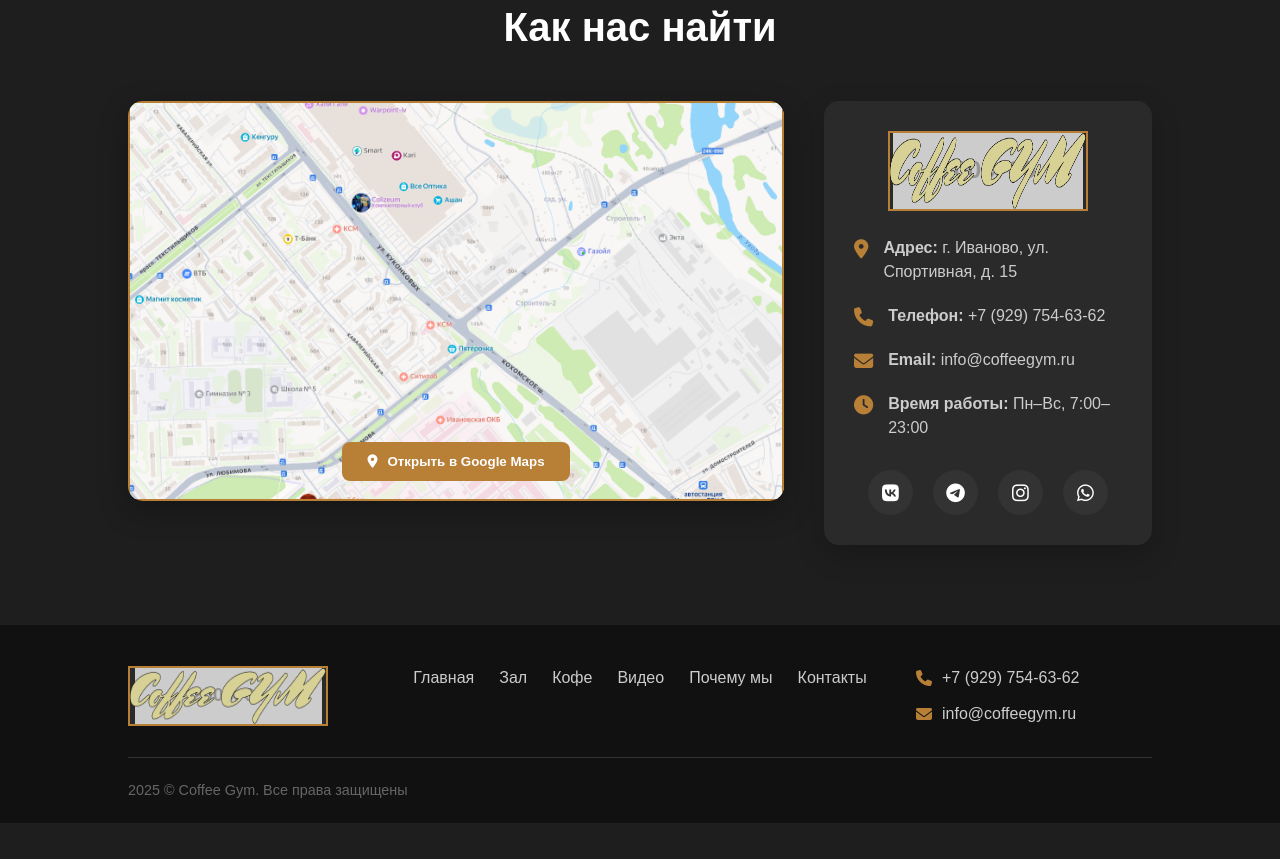
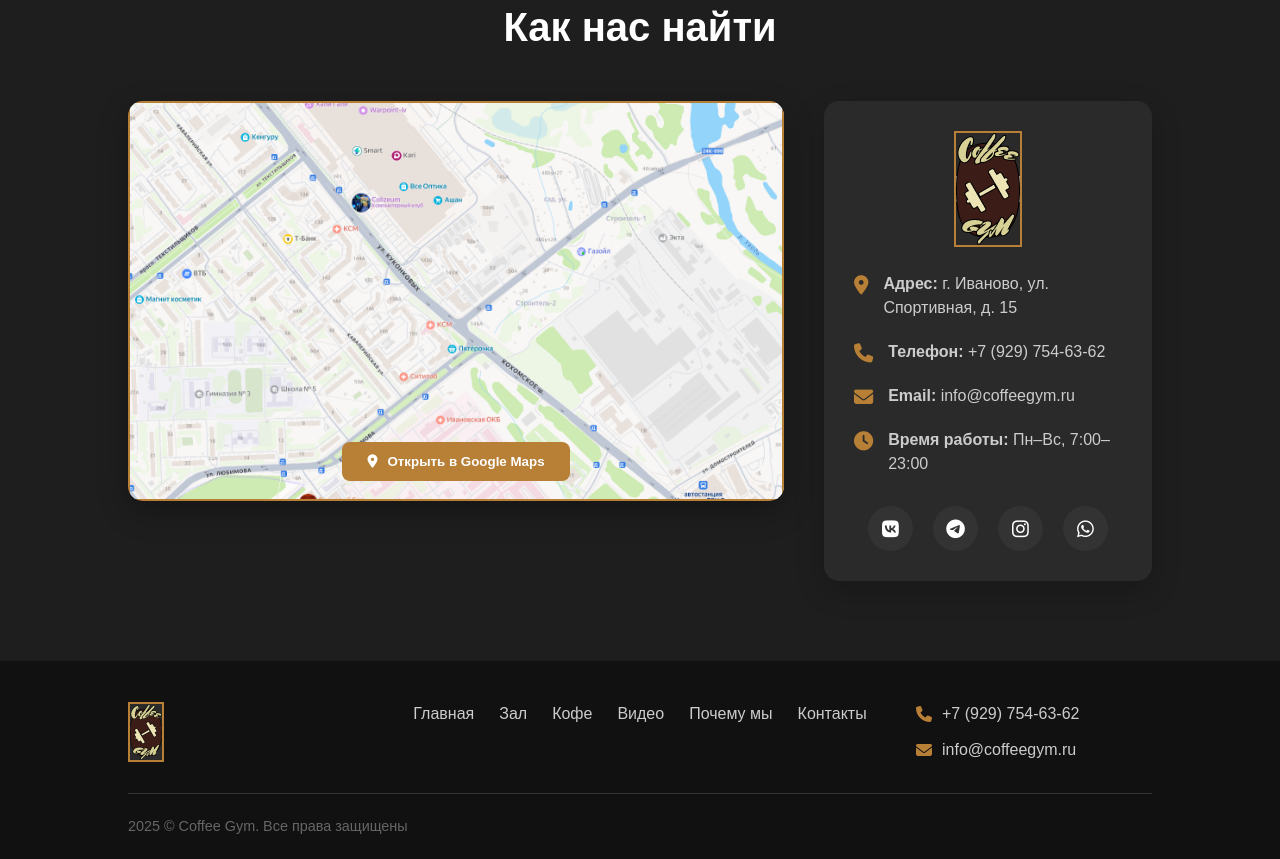
Before and after one commit to AlexGitaHaba/alexgitahaba.github.io, a plain HTML site: page index.html in a window 1280 px wide. Shown: the part 4031-4890 px from the top of the page. Before the commit the page ends 4854 px from the top, so only its background shows below. Drawn offline with Linux system fonts and the light colour scheme; placeholder pictures from the web are drawn by us.

Commit message:
Update index.html

```diff
--- a/index.html
+++ b/index.html
@@ -184,7 +184,7 @@
       </div>
       <div class="map-info">
         <div class="map-logo">
-          <img src="CoffeeGYM.png" alt="Coffee Gym Logo" class="coffee-gym-logo">
+          <img src="logo.png" alt="Coffee Gym Logo" class="coffee-gym-logo">
         </div>
         <div class="contact-item">
           <i class="fas fa-map-marker-alt"></i>
@@ -216,7 +216,7 @@
   <footer>
     <div class="footer-content">
       <div class="footer-logo">
-        <img src="CoffeeGYM.png" alt="Coffee Gym Logo">
+        <img src="logo.png" alt="Coffee Gym Logo">
       </div>
 
       <div class="footer-links">
```
